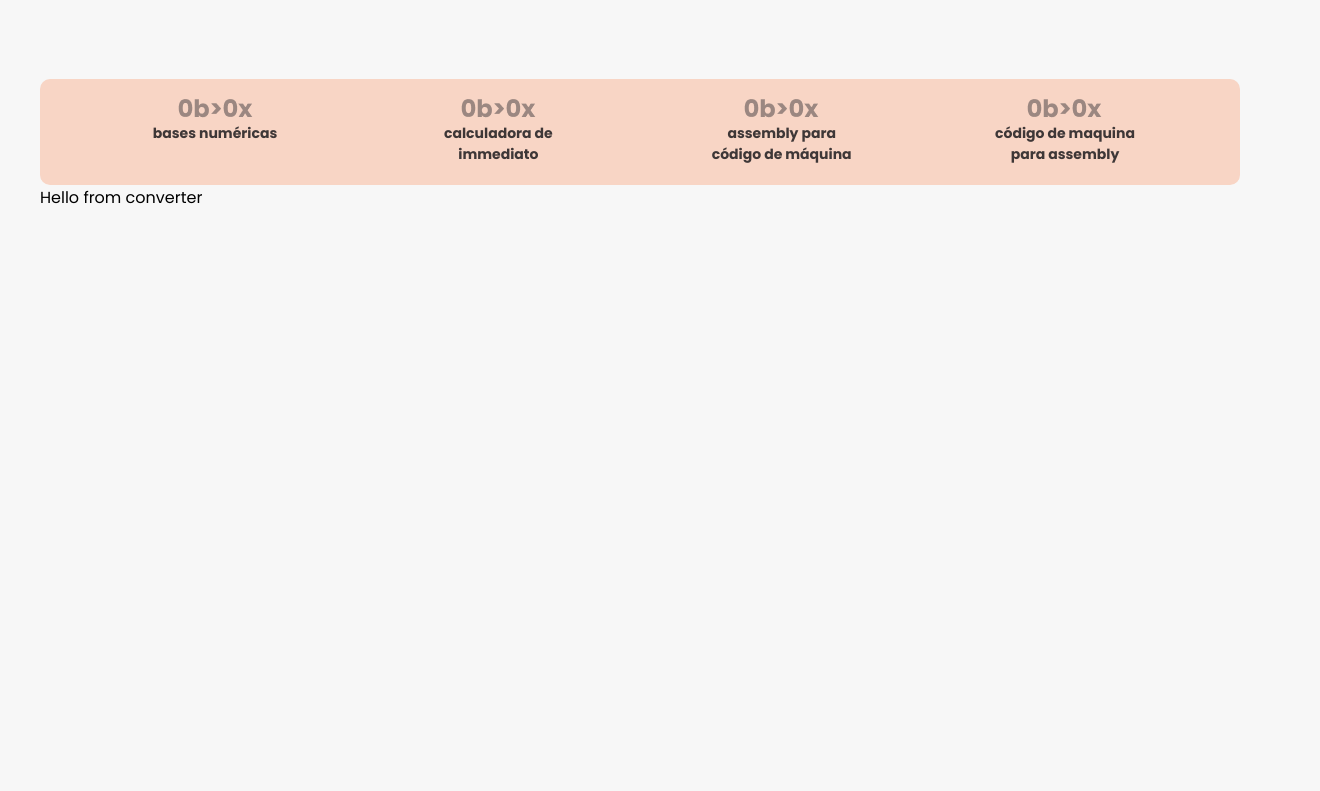
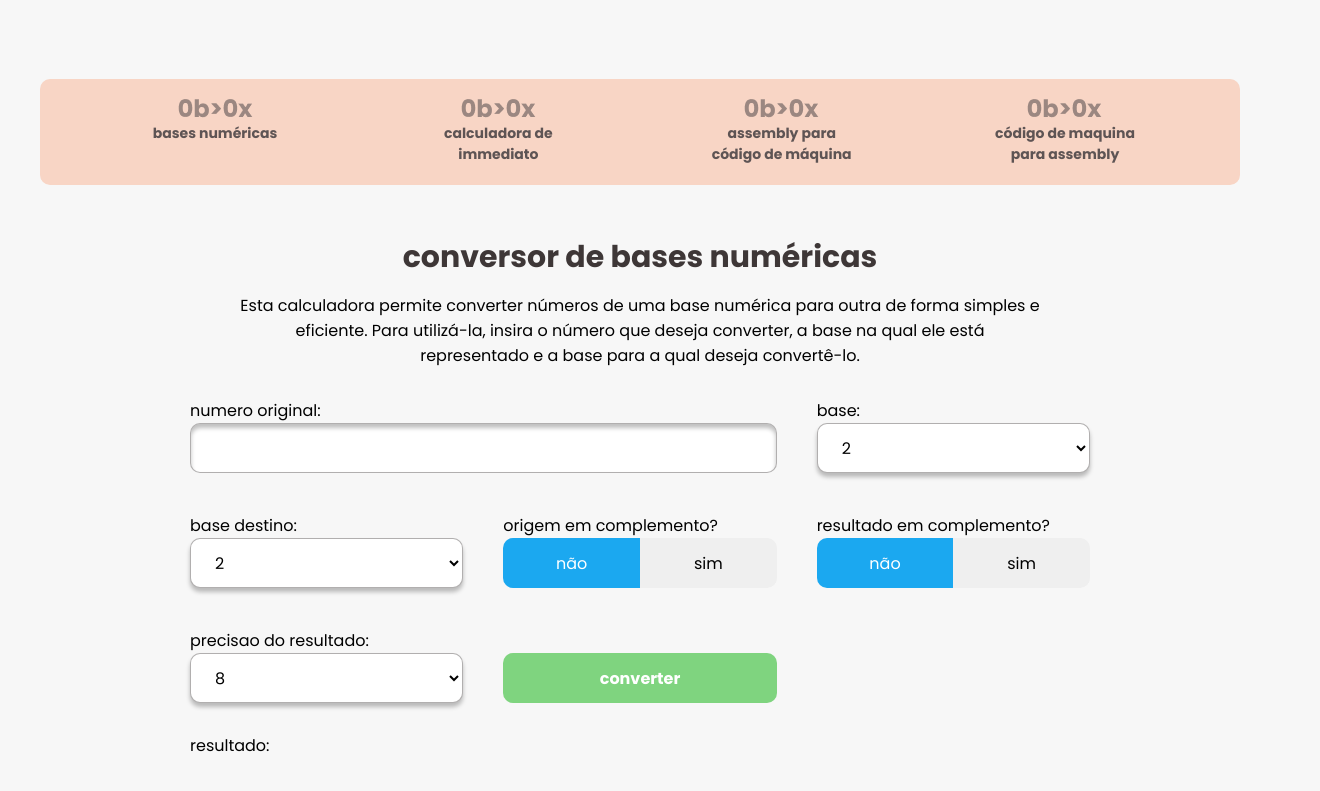
Before and after one commit to LuisHenriqueDaSilv/ISCTools, a React (Vite) app in the folder web/: page /bases-numericas in a window 1280 px wide. Shown: the part 777-1568 px from the top of the page, 1320 px wide, since content can reach past the window. Before the commit the page ends 1027 px from the top, so only its background shows below. Built offline with nearby package versions, Linux system fonts and the light colour scheme.

Commit message:
Conversor de bases (Bug)

```diff
--- a/web/package.json
+++ b/web/package.json
@@ -12,7 +12,7 @@
   "dependencies": {
     "react": "^18.3.1",
     "react-dom": "^18.3.1",
-    "react-router-dom": "^6.26.1",
+    "react-router-dom": "^7.1.1",
     "sass-embedded": "^1.83.0"
   },
   "devDependencies": {
--- a/web/src/App.tsx
+++ b/web/src/App.tsx
@@ -7,7 +7,7 @@ import BasesNumericas from './Pages/BasesNumericas'
 const router = createBrowserRouter([
   {
     path: "/bases-numericas",
-    element: BasesNumericas()
+    element: <BasesNumericas/>
   },
   {
     path: "/",
--- a/web/src/Pages/BasesNumericas/index.tsx
+++ b/web/src/Pages/BasesNumericas/index.tsx
@@ -1,9 +1,127 @@
+import { useState } from 'react'
 import styles from './styles.module.scss'
 
-export default function BasesNumericas(){
+import {converterBase} from '../../api/baseConverter'
+
+export default function BasesNumericas() {
+
+  const [originalNumber, setOriginalNumber] = useState("")
+  const [base, setBase] = useState('2')
+  const [targetBase, setTargetBase] = useState('2')
+  const [originComp, setOriginComp] = useState(false)
+  const [targetComp, setTargetComp] = useState(false)
+  const [precision, setPrecision] = useState('8')
+  const [result, setResult] = useState('')
+
+  function convert(event: FormDataEvent) {
+    event.preventDefault()
+
+    setResult(converterBase(originalNumber, base, targetBase, originComp, targetComp, precision))
+  }
+
   return (
     <div className={styles.container}>
-      Hello from converter
+
+      <header className={styles.header}>
+        <h1>conversor de bases numéricas</h1>
+        <p>
+          Esta calculadora permite converter números de uma base numérica para outra de forma simples e eficiente. Para utilizá-la,
+          insira o número que deseja converter, a base na qual ele está representado e a base para a qual deseja convertê-lo.
+        </p>
+      </header>
+
+      <form onSubmit={convert}>
+
+        <div>
+          <label>numero original:</label>
+          <input
+            type="text"
+            onChange={(event) => setOriginalNumber(event.target.value)}
+            value={originalNumber}
+          />
+        </div>
+
+        <div>
+          <label>base:</label>
+
+          <select
+            onChange={(choice) => setBase(choice.target.value)}
+            value={base}
+          >
+            {Array.from({ length: 35 }, (_, i) => (
+              <option key={i + 2} value={i + 2}>
+                {i + 2}
+              </option>
+            ))}
+          </select>
+        </div>
+
+        <div>
+          <label>base destino:</label>
+          <select
+            onChange={(event) => setTargetBase(event.target.value)}
+            value={targetBase}
+          >
+            {Array.from({ length: 35 }, (_, i) => (
+              <option key={i + 2} value={i + 2}>
+                {i + 2}
+              </option>
+            ))}
+          </select>
+        </div>
+
+        <div>
+          <label>origem em complemento?</label>
+          <div className={styles.buttonsContainer}>
+            <button
+              type="button"
+              onClick={() => { setOriginComp(false) }}
+              className={originComp ? '' : styles.selectedButton}
+            >não</button>
+            <button
+              type="button"
+              className={originComp ? styles.selectedButton : ''}
+              onClick={() => { setOriginComp(true) }}
+            >sim</button>
+
+          </div>
+        </div>
+        <div>
+          <label>resultado em complemento?</label>
+          <div className={styles.buttonsContainer}>
+            <button
+              type="button"
+              onClick={() => { setTargetComp(false) }}
+              className={targetComp ? '' : styles.selectedButton}
+            >não</button>
+            <button
+              type="button"
+              className={targetComp ? styles.selectedButton : ''}
+              onClick={() => { setTargetComp(true) }}
+            >sim</button>
+          </div>
+        </div>
+        <div>
+          <label>precisao do resultado:</label>
+          <select
+            onChange={(event) => setPrecision(event.target.value)}
+            value={precision}
+          >
+            {Array.from({ length: 32 }, (_, i) => (
+              <option key={i + 1} value={i + 1}>
+                {i + 1}
+              </option>
+            ))}
+          </select>
+        </div>
+
+        <button className={styles.submitButton} type="submit">converter</button>
+      </form>
+
+      <div className={styles.resultsContainer}>
+        <label>resultado:</label>
+        <h1>{result}</h1>
+      </div>
     </div>
   )
 }
--- a/web/src/Pages/BasesNumericas/styles.module.scss
+++ b/web/src/Pages/BasesNumericas/styles.module.scss
@@ -1,3 +1,142 @@
 .container {
-  width: 100vw;
+  margin-top: 5rem;
+  display: flex;
+  flex-direction: column;
+  gap: 3rem;
+  max-width: 900px;
+  margin-left: auto;
+  margin-right: auto;
+  width: 100%;
+
+  header {
+    text-align: center;
+    display: flex;
+    flex-direction: column;
+    gap: 1.3rem;
+    max-width: 800px;
+    margin-left: auto;
+    margin-right: auto;
+    h1 {
+      color: var(--gtc);
+      font-weight: 700;
+      font-size: 3rem;
+    }
+  }
+
+  form {
+    display: flex;
+    flex-direction: column;
+    gap: 2rem;
+    width: 100%;
+
+    button {
+      transition: 200ms;
+      cursor: pointer;
+    }
+
+    button:hover {
+      opacity: 0.7;
+    }
+
+    div {
+      display: flex;
+      flex-direction: column;
+      width: 100%;
+
+
+      label {
+        font-size: 1.6rem;
+      }
+
+      input {
+        background: #FFFFFF;
+        border: 1px solid rgba(62, 55, 55, 0.4);
+        box-shadow: inset 0px 4px 4px rgba(0, 0, 0, 0.25);
+        border-radius: 10px;
+        height: 5rem;
+        padding-left: 2rem;
+      }
+
+      select {
+        height: 5rem;
+        border-radius: 10px;
+        padding-left: 2rem;
+
+
+        background: #FFFFFF;
+        border: 1px solid rgba(62, 55, 55, 0.4);
+        box-shadow: 0px 4px 4px rgba(0, 0, 0, 0.25);
+        border-radius: 10px;
+
+      }
+
+
+      .buttonsContainer {
+        display: flex;
+        flex-direction: row;
+
+        button {
+          width: 100%;
+          height: 5rem;
+          border: none;
+          border-radius: 0 10px 10px 0;
+        }
+
+        button:first-child {
+          border-radius: 10px 0 0 10px;
+        }
+
+        .selectedButton {
+          background-color: #1BA8F0;
+          color: #ffffff;
+        }
+      }
+
+    }
+
+    .submitButton {
+      font-weight: 700;
+      background-color: #7FD47F;
+      border: none;
+      border-radius: 10px;
+      height: 5rem;
+      color: #ffffff;
+      margin-top: auto;
+
+    }
+  }
+
+  .resultsContainer {
+    max-width: 800px;
+    width: 100%;
+    display: flex;
+    flex-direction: column;
+
+    h1 {
+      margin-left: auto;
+      margin-right: auto;
+      font-weight: 800;
+      font-size: 3rem;
+    }
+  }
+
+
 }
+
+@media screen and (min-width: 768px){
+  .container {
+    form {
+      display: grid;
+      grid-template-columns: repeat(3, 1fr); /* Máximo de 3 colunas */
+      grid-auto-rows: auto;
+      grid-auto-flow: dense; /* Força os itens a preencherem o grid */
+      gap: 4rem;
+
+      div:nth-child(1) { grid-column: span 2; }
+      div:nth-child(2) { grid-column: span 1; }
+      div:nth-child(3) { grid-column: span 1; }
+      div:nth-child(4) { grid-column: span 1; }
+      div:nth-child(5) { grid-column: span 1; }
+    }
+  }
+}
--- /dev/null
+++ b/web/src/api/baseConverter.ts
@@ -0,0 +1,50 @@
+function converterBase(num, baseOrigem, baseDestino, complementoTipo, precisao) {
+    // Validação das entradas
+    if (baseOrigem < 2 || baseOrigem > 16 || baseDestino < 2 || baseDestino > 16) {
+        return "Erro: Bases devem estar entre 2 e 16.";
+    }
+
+    if (!num) {
+        return "Erro: Número de entrada vazio.";
+    }
+
+    const validChars = [...Array(10).keys()].map(String).concat("A", "B", "C", "D", "E", "F");
+    if (![...num.toUpperCase()].every(char => validChars.slice(0, baseOrigem).includes(char))) {
+        return "Erro: Número de entrada inválido para a base de origem.";
+    }
+
+    if (![0, 1, 2].includes(complementoTipo)) {
+        return "Erro: Tipo de complemento inválido (0, 1 ou 2).";
+    }
+
+    // Conversão para decimal
+    let valorDecimal = parseInt(num, baseOrigem);
+
+    if (isNaN(valorDecimal)) {
+        return "Erro: Conversão para decimal falhou.";
+    }
+
+    // Aplicação do complemento (se necessário)
+    if (complementoTipo !== 0) {
+        const limite = Math.pow(baseOrigem, num.length);
+        if (complementoTipo === 1) {
+            valorDecimal = limite - 1 - valorDecimal;
+        } else if (complementoTipo === 2) {
+            valorDecimal = limite - valorDecimal;
+        }
+    }
+
+    // Tratamento do zero
+    if (valorDecimal === 0) {
+        return "0".padStart(precisao, '0');
+    }
+
+    // Conversão para a base de destino
+    let resultado = Math.abs(valorDecimal).toString(baseDestino).toUpperCase();
+
+    // Preenchimento com zeros à esquerda
+    resultado = resultado.padStart(precisao, '0');
+
+    // Retorno do resultado
+    return resultado;
+}
--- a/web/src/styles/AppStyles.module.scss
+++ b/web/src/styles/AppStyles.module.scss
@@ -120,11 +120,15 @@
     .toolsSelector {
       background-color: #F8D5C5;
       border-radius: 10px;
-      padding: 2rem 10rem;
+      padding: 2rem 2rem;
       display: flex;
       flex-wrap: wrap;
       gap: 2rem;
       justify-content: space-between;
+
+      @media screen and (min-width: 768px) {
+        padding: 2rem 10rem;
+      }
 
       a {
         text-decoration: none;
@@ -140,7 +144,7 @@
           flex-direction: column;
           align-items: center;
           gap: 0.5rem;
-          color: var(--gtc);
+          color: #5E5454;
 
           p {
             font-weight: 700;
```
Also changed, not shown: web/src/api/baseConverter.js (deleted, +0 -28 lines), 1 other file (tests, documents, lock files or other folders).
